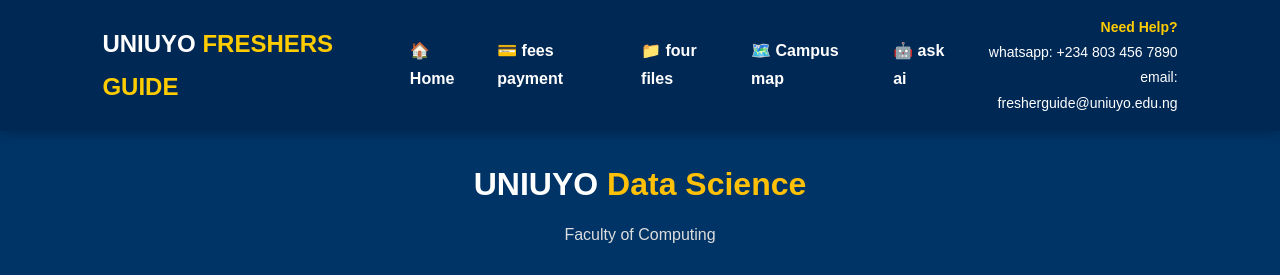
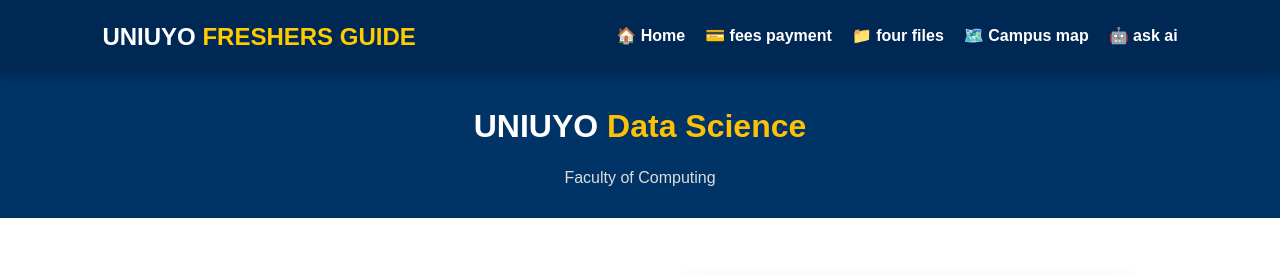
Before and after one commit to jedidiah-tbd/Freshers-Guide, a Flask app: page /screening in a window 1280 px wide. Shown: the top 275 px of the page. Run offline with Flask 3, Linux system fonts and the light colour scheme.

Commit message:
Fix HTML formatting in screening.html

```diff
--- a/UNIUYO-Freshers-Guide/templates/screening.html
+++ b/UNIUYO-Freshers-Guide/templates/screening.html
@@ -20,11 +20,6 @@
        <li><a href="/roadmap">🗺️ Campus map</a></li>
        <li><a href="/ai">🤖 ask ai</a></li>
         </ul>
-    <div class="contact-box">
-        <h4>Need Help?</h4>
-        <p>whatsapp: +234 803 456 7890</p>
-        <p>email: fresherguide@uniuyo.edu.ng</p>
-    </div>
 </nav>
 
 <header>
```
